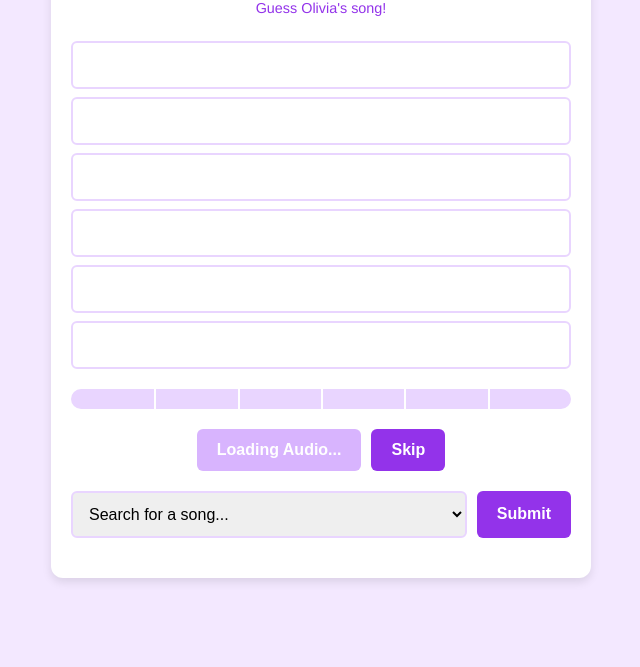
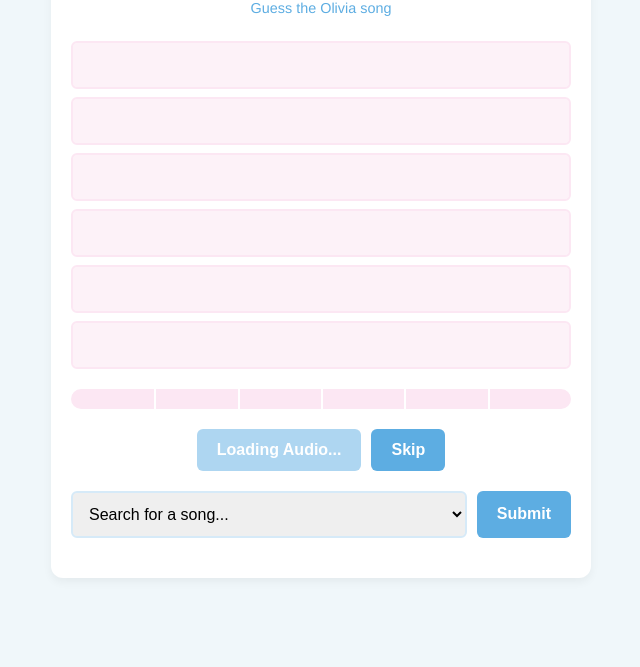
Before and after one commit to pjhu6/livdle, a plain HTML site: page index.html in a window 1280 px wide. Shown: the part 133-800 px from the top of the page, without its empty margins (319-959 px from the left). Drawn offline with Linux system fonts and the light colour scheme.

Commit message:
ui changes & first 7 days

```diff
--- a/index.html
+++ b/index.html
@@ -3,36 +3,51 @@
 <head>
     <meta charset="UTF-8">
     <meta name="viewport" content="width=device-width, initial-scale=1.0">
-    <title>Livdle - Olivia Rodrigo Music Game</title>
+    <title>Livdle</title>
     <style>
-        body { font-family: 'Helvetica Neue', Arial, sans-serif; text-align: center; background-color: #f3e8ff; color: #333; }
-        .container { max-width: 500px; margin: 40px auto; padding: 20px; background: white; border-radius: 12px; box-shadow: 0 4px 10px rgba(0,0,0,0.1); }
-        h1 { color: #6b21a8; font-style: italic; margin-bottom: 5px; }
-        .subtitle { color: #9333ea; font-size: 0.9em; margin-bottom: 25px; }
+        body { font-family: 'Helvetica Neue', Arial, sans-serif; text-align: center; background-color: #f0f7fa; color: #333; }
+        .container { max-width: 500px; margin: 40px auto; padding: 20px; background: white; border-radius: 12px; box-shadow: 0 4px 10px rgba(0,0,0,0.05); }
 
+        /* Title remains Blue */
+        h1 { color: #5dade2; font-style: italic; margin-bottom: 5px; }
+        .subtitle { color: #5dade2; font-size: 0.9em; margin-bottom: 25px; }
+
+        /* Guess tiles are now Pink-themed */
         .guesses { display: flex; flex-direction: column; gap: 8px; margin-bottom: 20px; }
-        .guess-box { border: 2px solid #e9d5ff; padding: 12px; border-radius: 6px; height: 20px; font-weight: bold; display: flex; align-items: center; justify-content: center;}
+        .guess-box {
+            border: 2px solid #fce7f3; /* Light pink border */
+            padding: 12px;
+            border-radius: 6px;
+            height: 20px;
+            font-weight: bold;
+            display: flex;
+            align-items: center;
+            justify-content: center;
+            background-color: #fdf2f8; /* Very light pink background */
+        }
 
-        .progress-bar { width: 100%; height: 20px; background-color: #e9d5ff; border-radius: 10px; overflow: hidden; position: relative; margin-bottom: 20px; }
-        .progress-fill { height: 100%; background-color: #9333ea; width: 0%; pointer-events: none;}
+        /* Progress bar is now Pink */
+        .progress-bar { width: 100%; height: 20px; background-color: #fce7f3; border-radius: 10px; overflow: hidden; position: relative; margin-bottom: 20px; }
+        .progress-fill { height: 100%; background-color: #f2b6d5; width: 0%; pointer-events: none;}
         .marker { border-left: 2px solid white; height: 100%; position: absolute; top: 0; }
 
+        /* Buttons/Controls remain Blue */
         .controls { display: flex; justify-content: center; gap: 10px; margin-bottom: 20px; }
-        button { background-color: #9333ea; color: white; border: none; padding: 12px 20px; border-radius: 6px; cursor: pointer; font-weight: bold; font-size: 1em; transition: 0.2s;}
-        button:hover { background-color: #7e22ce; }
-        button:disabled { background-color: #d8b4fe; cursor: not-allowed; }
+        button { background-color: #5dade2; color: white; border: none; padding: 12px 20px; border-radius: 6px; cursor: pointer; font-weight: bold; font-size: 1em; transition: 0.2s;}
+        button:hover { background-color: #3498db; }
+        button:disabled { background-color: #aed6f1; cursor: not-allowed; }
 
         .search-container { display: flex; gap: 10px; overflow: hidden; }
-        select { flex: 1 1 0; min-width: 0; padding: 12px; border: 2px solid #e9d5ff; border-radius: 6px; font-size: 1em; outline: none; }
-        select:focus { border-color: #9333ea; }
+        select { flex: 1 1 0; min-width: 0; padding: 12px; border: 2px solid #d6eaf8; border-radius: 6px; font-size: 1em; outline: none; }
+        select:focus { border-color: #5dade2; }
 
-        #message { font-weight: bold; font-size: 1.2em; margin-top: 20px; color: #6b21a8; }
+        #message { font-weight: bold; font-size: 1.2em; margin-top: 20px; color: #5dade2; }
     </style>
 </head>
 <body>
     <div class="container">
         <h1>Livdle</h1>
-        <p class="subtitle">Guess Olivia's song!</p>
+        <p class="subtitle">Guess the Olivia song</p>
 
         <div class="guesses" id="guesses">
             <div class="guess-box"></div>
@@ -45,7 +60,6 @@
 
         <div class="progress-bar">
             <div class="progress-fill" id="progress"></div>
-            <!-- Markers at 2, 4, 6, 8, 10s out of 12s total (equal 2s intervals) -->
             <div class="marker" style="left: 16.67%"></div>
             <div class="marker" style="left: 33.33%"></div>
             <div class="marker" style="left: 50%"></div>
@@ -68,8 +82,6 @@
         <p id="message"></p>
     </div>
 
-
-
     <div id="yt-player" style="position:absolute;left:-999px;width:1px;height:1px;"></div>
     <script src="https://www.youtube.com/iframe_api"></script>
 
@@ -87,53 +99,42 @@
         const dailySongs = [
             { name: "good 4 u",                        videoId: "gNi_6U5Pm_o", startAt: 16 },
             { name: "drivers license",                 videoId: "ZmDBbnmKpqQ", startAt: 5 },
-            { name: "vampire",                         videoId: "" },
-            { name: "traitor",                         videoId: "" },
-            { name: "deja vu",                         videoId: "" },
-            { name: "brutal",                          videoId: "" },
-            { name: "lacy",                            videoId: "" },
-            { name: "bad idea right?",                 videoId: "" },
-            { name: "get him back!",                   videoId: "" },
-            { name: "jealousy, jealousy",              videoId: "" },
-            { name: "favorite crime",                  videoId: "" },
-            { name: "happier",                         videoId: "" },
-            { name: "hope ur ok",                      videoId: "" },
-            { name: "enough for you",                  videoId: "" },
-            { name: "1 step forward, 3 steps back",    videoId: "" },
-            { name: "teenage dream",                   videoId: "" },
-            { name: "making the bed",                  videoId: "" },
-            { name: "logical",                         videoId: "" },
-            { name: "all-american bitch",              videoId: "" },
-            { name: "love is embarrassing",            videoId: "" },
-            { name: "the grudge",                      videoId: "" },
-            { name: "pretty isn't pretty",             videoId: "" },
-            { name: "ballad of a homeschooled girl",   videoId: "" },
-            { name: "so american",                     videoId: "" },
-            { name: "girl i've always been",           videoId: "" },
-            { name: "obsessed",                        videoId: "" },
-            { name: "drop dead",                       videoId: "" },
-            { name: "begged",                          videoId: "" },
-            { name: "honeybee",                        videoId: "" },
-            { name: "stranger",                        videoId: "" },
-            { name: "scared of my guitar",             videoId: "" },
-            { name: "less",                            videoId: "" },
-            { name: "my way",                          videoId: "" },
-            { name: "purple",                          videoId: "" },
-            { name: "cigarette smoke",                 videoId: "" },
-            { name: "maggots for brains",              videoId: "" },
-            { name: "stupid song",                     videoId: "" },
-            { name: "expectations",                    videoId: "" },
-            { name: "the cure",                        videoId: "" },
-            { name: "u + me = <3",                     videoId: "" },
-            { name: "All I Want",                      videoId: "" },
-            { name: "Granted",                         videoId: "" },
-            { name: "River",                           videoId: "" },
-            { name: "The Rose Song",                   videoId: "" },
-            { name: "The Best Part",                   videoId: "" },
-            { name: "Out of the Old",                  videoId: "" },
-            { name: "Start of Something New (Nini Version)", videoId: "" },
-            { name: "I Think I Kinda, You Know (Nini Version)", videoId: "" },
-            { name: "Can't Catch Me Now (from The Hunger Games: The Ballad of Songbirds & Snakes)", videoId: "" },
+            { name: "maggots for brains",              videoId: "ak7nZ5J2E5k", startAt: 0 },
+            { name: "pretty isn't pretty",             videoId: "G0R7Z2A0XeY", startAt: 0 },
+            { name: "ballad of a homeschooled girl",   videoId: "obSpLSnJ-wI", startAt: 0 },
+            { name: "so american",                     videoId: "W-PGNyhmSKA", startAt: 0 },
+            { name: "the cure",                        videoId: "UbbrZTfjkdk", startAt: 0 },
+            // { name: "girl i've always been",           videoId: "", startAt: 0 },
+            // { name: "obsessed",                        videoId: "", startAt: 0 },
+            // { name: "drop dead",                       videoId: "", startAt: 0 },
+            // { name: "begged",                          videoId: "", startAt: 0 },
+            // { name: "vampire",                         videoId: "", startAt: 0 },
+            // { name: "traitor",                         videoId: "", startAt: 0 },
+            // { name: "deja vu",                         videoId: "", startAt: 0 },
+            // { name: "brutal",                          videoId: "", startAt: 0 },
+            // { name: "lacy",                            videoId: "", startAt: 0 },
+            // { name: "bad idea right?",                 videoId: "" },
+            // { name: "get him back!",                   videoId: "" },
+            // { name: "jealousy, jealousy",              videoId: "" },
+            // { name: "expectations",                    videoId: "" },
+            // { name: "favorite crime",                  videoId: "" },
+            // { name: "happier",                         videoId: "" },
+            // { name: "hope ur ok",                      videoId: "" },
+            // { name: "enough for you",                  videoId: "" },
+            // { name: "1 step forward, 3 steps back",    videoId: "" },
+            // { name: "teenage dream",                   videoId: "" },
+            // { name: "making the bed",                  videoId: "" },
+            // { name: "logical",                         videoId: "" },
+            // { name: "all-american bitch",              videoId: "" },
+            // { name: "love is embarrassing",            videoId: "" },
+            // { name: "the grudge",                      videoId: "" },
+            // { name: "honeybee",                        videoId: "" },
+            // { name: "stranger",                        videoId: "" },
+            // { name: "scared of my guitar",             videoId: "" },
+            // { name: "less",                            videoId: "" },
+            // { name: "my way",                          videoId: "" },
+            // { name: "purple",                          videoId: "" },
+            // { name: "cigarette smoke",                 videoId: "" },
         ];
 
         const startDate = new Date("2026-06-28T00:00:00");
@@ -254,7 +255,7 @@
             pollInterval = setInterval(() => {
                 if (!player) return;
                 const currentSec = player.getCurrentTime() - startAt;
-                const maxSec = gameWon ? intervals[intervals.length - 1] : intervals[currentAttempt];
+                const maxSec = (gameWon || currentAttempt >= 6) ? intervals[intervals.length - 1] : intervals[currentAttempt];
                 const percent = (currentSec / intervals[intervals.length - 1]) * 100;
                 progress.style.width = percent + '%';
 
@@ -294,17 +295,21 @@
             if (currentAttempt >= 6) return;
 
             if (guess.toLowerCase().trim() === answer.toLowerCase().trim()) {
-                guessesEl[currentAttempt].innerText = guess + " - ✅";
-                guessesEl[currentAttempt].style.backgroundColor = "#dcfce3";
-                guessesEl[currentAttempt].style.borderColor = "#4ade80";
+                guessesEl[currentAttempt].innerText = guess;
+                // Very light pastel green
+                guessesEl[currentAttempt].style.backgroundColor = "#d4edda";
+                guessesEl[currentAttempt].style.borderColor = "#c3e6cb";
                 endGame(true);
             } else {
-                guessesEl[currentAttempt].innerText = guess === "Skipped" ? "Skipped" : guess + " - ❌";
+                guessesEl[currentAttempt].innerText = guess === "Skipped" ? "Skipped" : guess;
+                // Very light pastel red
+                guessesEl[currentAttempt].style.backgroundColor = "#f8d7da";
+                guessesEl[currentAttempt].style.borderColor = "#f5c6cb";
+
                 currentAttempt++;
                 if (currentAttempt >= 6) {
                     endGame(false);
                 } else {
-                    // Auto-play after skip
                     player.seekTo(startAt);
                     player.playVideo();
                     isPlaying = true;
@@ -327,20 +332,23 @@
             skipBtn.disabled = true;
             guessBtn.disabled = true;
             select.disabled = true;
+
+            // Always trigger playback on game end
+            player.seekTo(startAt);
+            player.playVideo();
+            isPlaying = true;
+            playBtn.innerText = "Playing...";
+            startPolling();
+
             if (won) {
                 gameWon = true;
-                player.seekTo(startAt);
-                player.playVideo();
-                isPlaying = true;
-                playBtn.innerText = "Playing...";
-                startPolling();
+                messageEl.innerText = "💜💜💜";
             } else {
+                // We set the play button to disabled here if they lost,
+                // but we still let the song play for them to hear the answer.
                 playBtn.disabled = true;
-                stopPlayback();
+                messageEl.innerText = answer;
             }
-            messageEl.innerText = won
-                ? "You got it! 💜"
-                : "Game Over! The song was '" + answer + "'";
         }
     </script>
 
```
